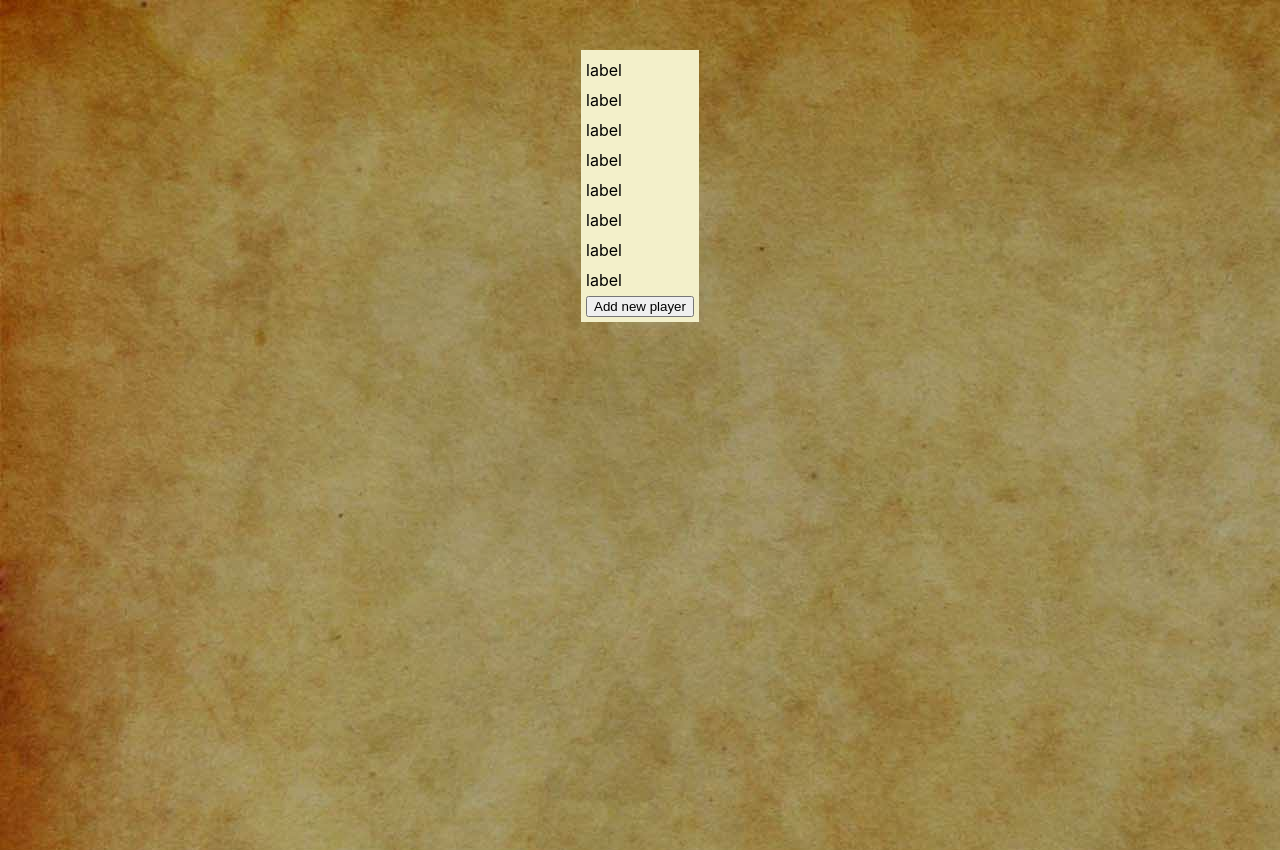
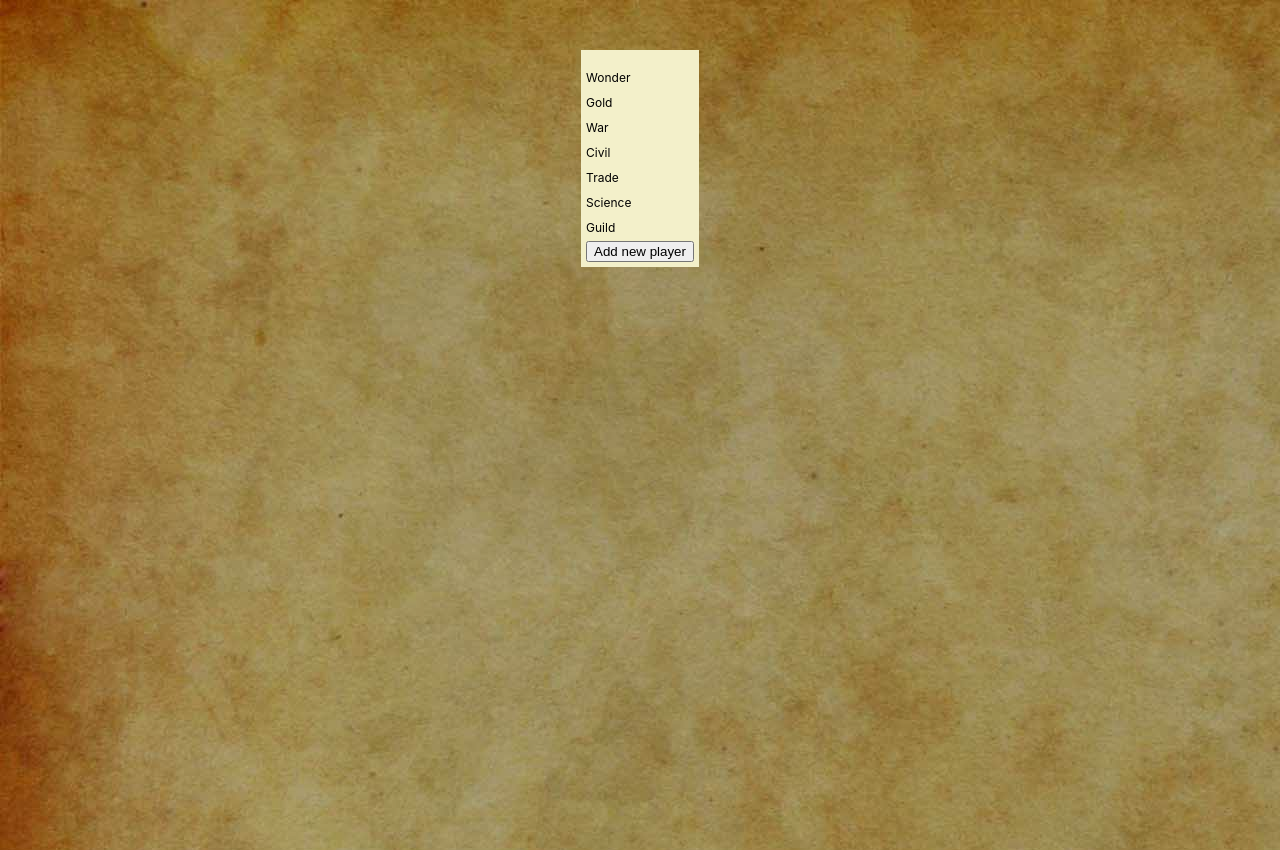
Before and after one commit to drakkaroy/7wonders-scorebook, a React (Create React App) app in the folder scorebook/: page / in a window 1280 px wide. Built offline with nearby package versions, Linux system fonts and the light colour scheme.

Commit message:
Adding label styles and initial logic to minPlayers

```diff
--- a/scorebook/src/assets/scss/styles.scss
+++ b/scorebook/src/assets/scss/styles.scss
@@ -15,6 +15,11 @@
     &__row {
         display: flex;
         padding: 5px 0;
+    }
+
+    &__row-label {
+        font-size: 12px;
+        min-width: 45px;
     }
 
     &__col {
@@ -66,7 +71,9 @@
     &__player-input {
         width: calc(100% - 20px);
         border: none;
-        padding: 5px;
+        padding: 2px 5px;
+        font-size: 12px;
+        color: #838282;
     }
 }
 
--- a/scorebook/src/components/row/Row.jsx
+++ b/scorebook/src/components/row/Row.jsx
@@ -1,11 +1,11 @@
 import React from 'react';
 
 const Row = (props) => {
-    const { columns = [] } = props;
+    const { columns = [], label } = props;
 
     return (
         <div className='scorebook__row'>
-            <div>label</div>
+            <div className='scorebook__row-label'>{label}</div>
             {columns.map((item, idx) => {
                 return (
                     <div className={`scorebook__col scorebook__col--${columns.length}`} key={idx}>
--- a/scorebook/src/components/table/Table.jsx
+++ b/scorebook/src/components/table/Table.jsx
@@ -5,30 +5,33 @@ import Input from '../input/Input';
 
 const Table = () => {
     const maxPlayers = 7;
+    const minPlayers = 3;
+    // const initialMatrix = Array.from(Array(minPlayers).fill(0));
+    const initialMatrix = [];
     const [playersCount, setPlayersCount] = useState(0);
     const [players, setPlayers] = useState([]);
-    const index = playersCount - 1;
+    // const index = playersCount - 1;
+    const [index, setIndex] = useState(playersCount - 1);
     const [pointer, setPointer] = useState(null);
 
     // Row Inputs
-    const [wondersRow, setWondersRow] = useState([]);
-    const [coinsRow, setCoinsRow] = useState([]);
-    const [warsRow, setWarsRow] = useState([]);
-    const [civilsRow, setCivilsRow] = useState([]);
-    const [tradesRow, setTradesRow] = useState([]);
-    const [sciencesRow, setSciencesRow] = useState([]);
-    const [guildsRow, setGuildsRow] = useState([]);
+    const [wondersRow, setWondersRow] = useState(initialMatrix);
+    const [coinsRow, setCoinsRow] = useState(initialMatrix);
+    const [warsRow, setWarsRow] = useState(initialMatrix);
+    const [civilsRow, setCivilsRow] = useState(initialMatrix);
+    const [tradesRow, setTradesRow] = useState(initialMatrix);
+    const [sciencesRow, setSciencesRow] = useState(initialMatrix);
+    const [guildsRow, setGuildsRow] = useState(initialMatrix);
 
     // Row Values
-    const [wonderValues, setWonderValues] = useState([]);
-    const [coinValues, setCoinValues] = useState([]);
-    const [warValues, setWarValues] = useState([]);
-    const [civilValues, setCivilValues] = useState([]);
-    const [tradeValues, setTradeValues] = useState([]);
-    const [scienceValues, setScienceValues] = useState([]);
-    const [guildValues, setGuildValues] = useState([]);
-    const [scoreValues, setScoreValues] = useState([]);
-
+    const [wonderValues, setWonderValues] = useState(initialMatrix);
+    const [coinValues, setCoinValues] = useState(initialMatrix);
+    const [warValues, setWarValues] = useState(initialMatrix);
+    const [civilValues, setCivilValues] = useState(initialMatrix);
+    const [tradeValues, setTradeValues] = useState(initialMatrix);
+    const [scienceValues, setScienceValues] = useState(initialMatrix);
+    const [guildValues, setGuildValues] = useState(initialMatrix);
+    const [scoreValues, setScoreValues] = useState(initialMatrix);
 
     const getColumnValues = (index) => {
         const column = [];
@@ -44,81 +47,25 @@ const Table = () => {
 
     const addValues = () => {
         // Fill array values with 0 each new player
-        setPlayers((players) => [...players, '']);
-        setWonderValues((wonderValues) => [...wonderValues, 0]);
-        setCoinValues((coinValues) => [...coinValues, 0]);
-        setWarValues((warValues) => [...warValues, 0]);
+        setPlayers((prev) => [...prev, '']);
+        setWonderValues((prev) => [...prev, 0]);
+        setCoinValues((prev) => [...prev, 0]);
+        setWarValues((prev) => [...prev, 0]);
         setCivilValues((prev) => [...prev, 0]);
         setTradeValues((prev) => [...prev, 0]);
         setScienceValues((prev) => [...prev, 0]);
         setGuildValues((prev) => [...prev, 0]);
-        setScoreValues((scoreValues) => [...scoreValues, 0]);
+        setScoreValues((prev) => [...prev, 0]);
     };
 
     const addRows = () => {
-        setWondersRow((wondersRow) => [
-            ...wondersRow,
-            <Input
-                type='number'
-                onBlur={handleBlurWonderInput}
-                index={index}
-                classes='scorebook__input bg-gray'
-            />,
-        ]);
-        setCoinsRow((coinsRow) => [
-            ...coinsRow,
-            <Input
-                type='number'
-                onBlur={handleBlurCoinInput}
-                index={index}
-                classes='scorebook__input bg-orange'
-            />,
-        ]);
-        setWarsRow((warsRow) => [
-            ...warsRow,
-            <Input
-                type='number'
-                onBlur={handleBlurWarInput}
-                index={index}
-                classes='scorebook__input bg-red'
-            />,
-        ]);
-        setCivilsRow((prev) => [
-            ...prev,
-            <Input
-                type='number'
-                onBlur={handleBlurCivilInput}
-                index={index}
-                classes='scorebook__input bg-blue'
-            />,
-        ]);
-        setTradesRow((prev) => [
-            ...prev,
-            <Input
-                type='number'
-                onBlur={handleBlurTradeInput}
-                index={index}
-                classes='scorebook__input bg-orange'
-            />,
-        ]);
-        setSciencesRow((prev) => [
-            ...prev,
-            <Input
-                type='number'
-                onBlur={handleBlurScienceInput}
-                index={index}
-                classes='scorebook__input bg-green'
-            />,
-        ]);
-        setGuildsRow((prev) => [
-            ...prev,
-            <Input
-                type='number'
-                onBlur={handleBlurGuildInput}
-                index={index}
-                classes='scorebook__input bg-gray'
-            />,
-        ]);
+        setWondersRow((prev) => [...prev, inputList.wonder]);
+        setCoinsRow((prev) => [...prev, inputList.coin]);
+        setWarsRow((prev) => [...prev, inputList.war]);
+        setCivilsRow((prev) => [...prev, inputList.civil]);
+        setTradesRow((prev) => [...prev, inputList.trade]);
+        setSciencesRow((prev) => [...prev, inputList.science]);
+        setGuildsRow((prev) => [...prev, inputList.guild]);
     };
 
     const sumColumnValues = (column) => {
@@ -143,6 +90,7 @@ const Table = () => {
     const handleClickNewPlayer = () => {
         if (playersCount <= maxPlayers - 1) {
             setPlayersCount(playersCount + 1);
+            setIndex(index + 1);
         }
     };
 
@@ -260,6 +208,73 @@ const Table = () => {
         setPointer(pointer);
     };
 
+    const inputList = {
+        'index': index,
+        'wonder': <Input
+            type='number'
+            onBlur={handleBlurWonderInput}
+            index={index}
+            classes='scorebook__input bg-gray'
+        />,
+        'coin': <Input
+            type='number'
+            onBlur={handleBlurCoinInput}
+            index={index}
+            classes='scorebook__input bg-orange'
+        />,
+        'war': <Input
+            type='number'
+            onBlur={handleBlurWarInput}
+            index={index}
+            classes='scorebook__input bg-red'
+        />,
+        'civil': <Input
+            type='number'
+            onBlur={handleBlurCivilInput}
+            index={index}
+            classes='scorebook__input bg-blue'
+        />,
+        'trade': <Input
+            type='number'
+            onBlur={handleBlurTradeInput}
+            index={index}
+            classes='scorebook__input bg-orange'
+        />,
+        'science': <Input
+            type='number'
+            onBlur={handleBlurScienceInput}
+            index={index}
+            classes='scorebook__input bg-green'
+        />,
+        'guild': <Input
+            type='number'
+            onBlur={handleBlurGuildInput}
+            index={index}
+            classes='scorebook__input bg-gray'
+        />
+    }
+
+    console.log(inputList);
+    useEffect(() => {
+        // setPlayers(Array.from(Array(minPlayers).fill('')));
+        // setWonderValues(Array.from(Array(minPlayers).fill(0)));
+        // setCoinValues(Array.from(Array(minPlayers).fill(0)));
+        // setWarValues(Array.from(Array(minPlayers).fill(0)));
+        // setCivilValues(Array.from(Array(minPlayers).fill(0)));
+        // setTradeValues(Array.from(Array(minPlayers).fill(0)));
+        // setScienceValues(Array.from(Array(minPlayers).fill(0)));
+        // setGuildValues(Array.from(Array(minPlayers).fill(0)));
+        // setScoreValues(Array.from(Array(minPlayers).fill(0)));
+
+        // setWondersRow(Array.from(Array(minPlayers).fill(inputList.wonder)));
+        // setCoinsRow(Array.from(Array(minPlayers).fill(inputList.coin)));
+        // setWarsRow(Array.from(Array(minPlayers).fill(inputList.war)));
+        // setCivilsRow(Array.from(Array(minPlayers).fill(inputList.civil)));
+        // setTradesRow(Array.from(Array(minPlayers).fill(inputList.trade)));
+        // setSciencesRow(Array.from(Array(minPlayers).fill(inputList.science)));
+        // setGuildsRow(Array.from(Array(minPlayers).fill(inputList.guild)));
+    },[]);
+
     useEffect(() => {
         if (index >= 0 && index <= maxPlayers) {
             addRows();
@@ -274,7 +289,7 @@ const Table = () => {
     }, [pointer]);
 
     useEffect(() => {
-        console.log('players: ', players);
+        // console.log('players: ', players);
     }, [players]);
 
     useEffect(() => {
@@ -302,15 +317,15 @@ const Table = () => {
                 onChange={handleChangeNewPlayer}
                 onBlur={handleBlurNewPlayer}
             />
-            <Row columns={wondersRow} />
-            <Row columns={coinsRow} />
-            <Row columns={warsRow} />
-            <Row columns={civilsRow} />
-            <Row columns={tradesRow} />
-            <Row columns={sciencesRow} />
-            <Row columns={guildsRow} />
+            <Row columns={wondersRow} label='Wonder' />
+            <Row columns={coinsRow} label='Gold' />
+            <Row columns={warsRow} label='War' />
+            <Row columns={civilsRow} label='Civil' />
+            <Row columns={tradesRow} label='Trade' />
+            <Row columns={sciencesRow} label='Science' />
+            <Row columns={guildsRow} label='Guild' />
             {index >= 0 && scoreValues.length > 0 && (
-                <Row columns={scoreValues} />
+                <Row columns={scoreValues}  label='Score'/>
             )}
             <div>
                 <button onClick={handleClickNewPlayer}>Add new player</button>
```
